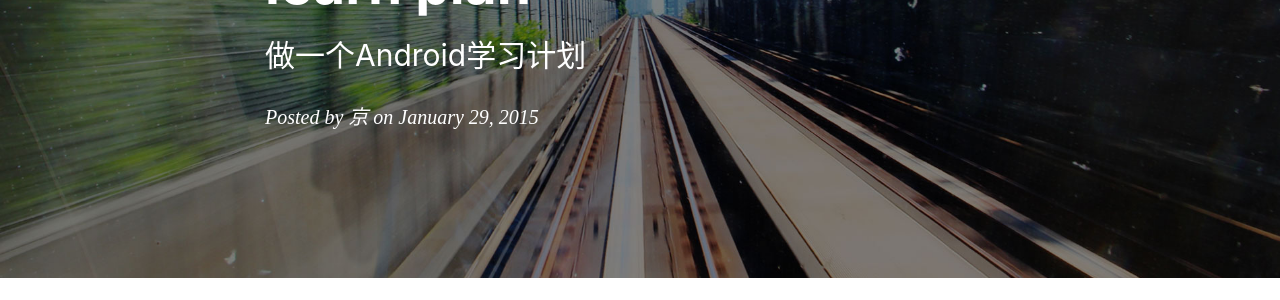
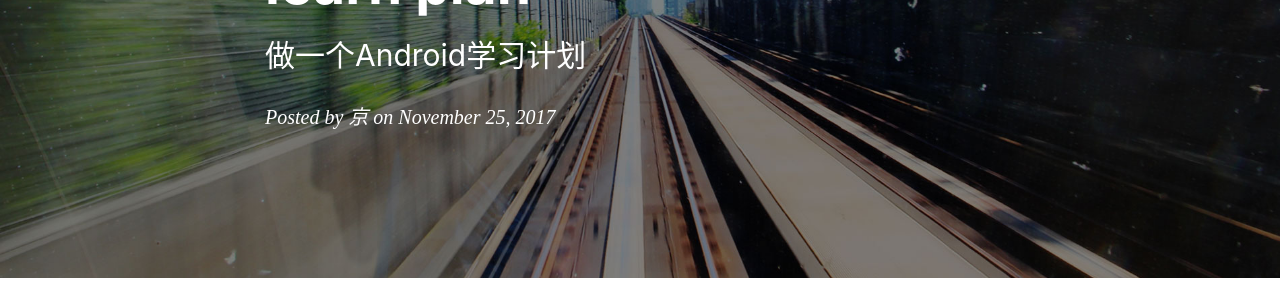
Before and after one commit to KingHeavens/zhjing03.github.io, a Jekyll site: the page built from _posts/2017-11-25-plan-start.markdown, in a window 1280 px wide. Shown: the part 245-545 px from the top of the page. Built offline with Jekyll 4.4.1, drawn with Linux system fonts in a browser that asks for light colours; nearby versions of some CDN libraries; comment, search, counter and statistics services are not loaded.

Commit message:
first test article

```diff
--- a/_posts/2017-11-25-plan-start.markdown
+++ b/_posts/2017-11-25-plan-start.markdown
@@ -2,7 +2,7 @@
 layout:     post
 title:      "learn plan"
 subtitle:   "做一个Android学习计划"
-date:       2015-01-29 12:00:00
+date:       2017-11-25 12:00:00
 author:     "京"
 header-img: "img/post-bg-2015.jpg"
 tags:
```
